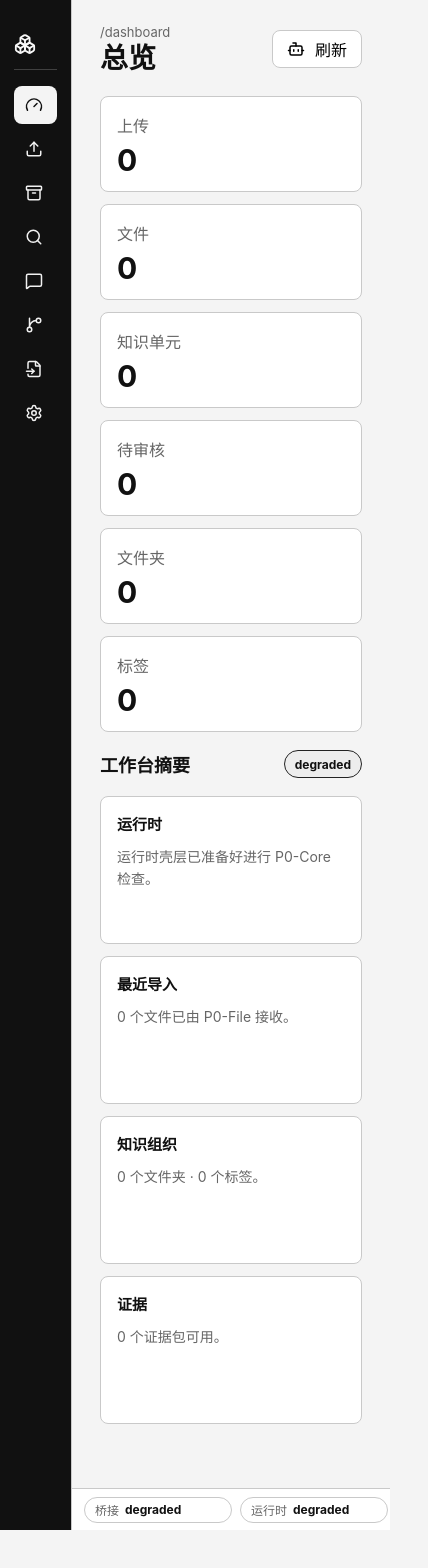
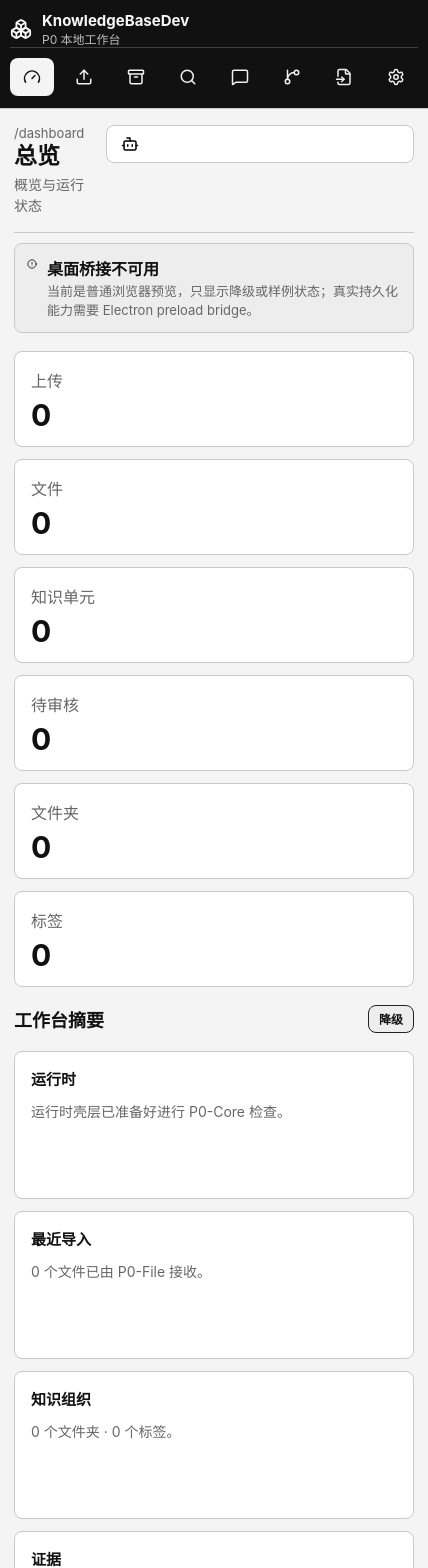
Before and after one commit to liyxx821-afk/AI-Database-Product, a React (Vite) app in the folder apps/renderer/: page / in a window 390 px wide. Shown: the top 1568 px of the page, 428 px wide, since content can reach past the window. Before the commit the page ends 1530 px from the top, so only its background shows below. Built offline with nearby package versions, Linux system fonts and the light colour scheme.

Commit message:
feat: polish p0 workspace ui shell

```diff
--- a/apps/renderer/src/app/App.tsx
+++ b/apps/renderer/src/app/App.tsx
@@ -211,12 +211,14 @@ export function App() {
           <div>
             <div className="route-path">{activeRoute.path}</div>
             <h1>{t(activeRoute.labelKey)}</h1>
+            <p className="route-summary">{t(activeRoute.summaryKey)}</p>
           </div>
           <button className="icon-command" type="button" title={t("action.refresh")} onClick={() => runtime.refresh()}>
             <Bot aria-hidden="true" size={18} />
             <span>{t("action.refresh")}</span>
           </button>
         </header>
+        <BridgeNotice />
         <RoutePanel path={activePath} />
       </main>
 
@@ -247,6 +249,39 @@ function StatusPill({ label, value }: { label: string; value: string }) {
       <span>{label}</span>
       <strong>{value}</strong>
     </div>
+  );
+}
+
+const stateLabelKeys: Partial<Record<string, MessageKey>> = {
+  available: "state.available",
+  degraded: "state.degraded",
+  done: "state.done",
+  empty: "state.empty",
+  loading: "state.loading",
+  not_ready: "state.notReady",
+  ready: "state.ready",
+  recoverable_error: "state.recoverableError",
+  unavailable: "state.unavailable",
+  unknown: "state.unknown"
+};
+
+function StateChip({ state, label }: { state: string; label?: string }) {
+  const t = useT();
+  const key = stateLabelKeys[state];
+  return <span className={`state-chip state-${state}`}>{label ?? (key ? t(key) : state)}</span>;
+}
+
+function BridgeNotice() {
+  const t = useT();
+  if (hasBridge()) return null;
+  return (
+    <section className="workspace-notice state-degraded" aria-live="polite">
+      <AlertCircle aria-hidden="true" size={16} />
+      <div>
+        <strong>{t("shell.bridgeDegradedTitle")}</strong>
+        <span>{t("shell.bridgeDegradedBody")}</span>
+      </div>
+    </section>
   );
 }
 
@@ -403,9 +438,7 @@ function ImportPage() {
       <section className="page-frame">
         <div className="section-title-row">
           <h2>{t("import.sourceIntake")}</h2>
-          <span className={`state-chip state-${hasBridge() ? "empty" : "degraded"}`}>
-            {hasBridge() ? t("state.ready") : t("state.degraded")}
-          </span>
+          <StateChip state={hasBridge() ? "ready" : "degraded"} />
         </div>
         <div
           className="upload-zone"
@@ -432,9 +465,10 @@ function ImportPage() {
       <section className="page-frame">
         <div className="section-title-row">
           <h2>{t("import.uploadQueue")}</h2>
-          <span className="state-chip">
-            {queue.length ? t("import.queued", { count: queue.length }) : t("import.emptyQueue")}
-          </span>
+          <StateChip
+            state={queue.length ? "ready" : "empty"}
+            label={queue.length ? t("import.queued", { count: queue.length }) : t("import.emptyQueue")}
+          />
         </div>
         <div className="file-table">
           {queue.length ? (
@@ -640,9 +674,7 @@ function SearchPage() {
       <section className="page-frame">
         <div className="section-title-row">
           <h2>{t("search.preview")}</h2>
-          <span className={`state-chip state-${retrieval.previewState}`}>
-            {retrieval.previewState}
-          </span>
+          <StateChip state={retrieval.previewState} />
         </div>
         <form
           className="query-bar"
@@ -686,7 +718,7 @@ function SearchPage() {
       <section className="page-frame">
         <div className="section-title-row">
           <h2>{t("organization.filters")}</h2>
-          <span className={`state-chip state-${organization.state}`}>{organization.state}</span>
+          <StateChip state={organization.state} />
         </div>
         <OrganizationFilterControls
           projects={organization.projects}
@@ -854,9 +886,7 @@ function AskPage() {
       <section className="page-frame">
         <div className="section-title-row">
           <h2>{t("ask.title")}</h2>
-          <span className={`state-chip state-${retrieval.answerState}`}>
-            {retrieval.answerState}
-          </span>
+          <StateChip state={retrieval.answerState} />
         </div>
         <form
           className="query-bar"
@@ -891,7 +921,7 @@ function AskPage() {
       <section className="page-frame">
         <div className="section-title-row">
           <h2>{t("organization.filters")}</h2>
-          <span className={`state-chip state-${organization.state}`}>{organization.state}</span>
+          <StateChip state={organization.state} />
         </div>
         <OrganizationFilterControls
           projects={organization.projects}
@@ -920,9 +950,7 @@ function AskPage() {
       <section className="page-frame">
         <div className="section-title-row">
           <h2>{t("feedback.title")}</h2>
-          <span className={`state-chip state-${feedbackMemory.feedbackState}`}>
-            {feedbackMemory.feedbackState}
-          </span>
+          <StateChip state={feedbackMemory.feedbackState} />
         </div>
         <p className="section-note">{t("feedback.appendOnly")}</p>
         <div className="feedback-actions">
@@ -988,9 +1016,7 @@ function AskPage() {
       <section className="page-frame">
         <div className="section-title-row">
           <h2>{t("memory.title")}</h2>
-          <span className={`state-chip state-${feedbackMemory.memoryState}`}>
-            {feedbackMemory.memoryState}
-          </span>
+          <StateChip state={feedbackMemory.memoryState} />
         </div>
         <p className="section-note">{t("memory.body")}</p>
         <div className="memory-form">
@@ -1276,9 +1302,7 @@ function OutputsPage() {
         <div className="section-title-row">
           <h2>{t("memory.drafts")}</h2>
           <div className="inline-actions">
-            <span className={`state-chip state-${feedbackMemory.memoryState}`}>
-              {feedbackMemory.memoryState}
-            </span>
+            <StateChip state={feedbackMemory.memoryState} />
             <button className="icon-command" type="button" onClick={feedbackMemory.refreshMemories}>
               <RefreshCw aria-hidden="true" size={16} />
               <span>{t("action.refresh")}</span>
@@ -1549,7 +1573,7 @@ function KnowledgeExportPanel({
       <div className="section-title-row">
         <h2>{t("knowledgeExport.title")}</h2>
         <div className="inline-actions">
-          <span className={`state-chip state-${exportState}`}>{exportState}</span>
+          <StateChip state={exportState} />
           <button className="icon-command" type="button" onClick={onRefreshOrganization}>
             <RefreshCw aria-hidden="true" size={16} />
             <span>{t("action.refresh")}</span>
@@ -1715,7 +1739,7 @@ function KnowledgeExportPanel({
       <div className="section-title-row compact-title-row">
         <h3>{t("knowledgeExport.history")}</h3>
         <div className="inline-actions">
-          <span className={`state-chip state-${historyState}`}>{historyState}</span>
+          <StateChip state={historyState} />
           <button className="icon-command" type="button" onClick={onRefreshHistory}>
             <RefreshCw aria-hidden="true" size={16} />
             <span>{t("action.refresh")}</span>
@@ -1885,7 +1909,7 @@ function FeedbackDiagnosticsPanel({
       <div className="section-title-row">
         <h2>{t("feedback.diagnostics")}</h2>
         <div className="inline-actions">
-          <span className={`state-chip state-${state}`}>{state}</span>
+          <StateChip state={state} />
           <button className="icon-command" type="button" onClick={onRefresh}>
             <RefreshCw aria-hidden="true" size={16} />
             <span>{t("action.refresh")}</span>
@@ -2100,7 +2124,7 @@ function FeedbackDiagnosticsPanel({
       <div className="section-title-row compact-title-row">
         <h3>{t("feedback.exportHistory")}</h3>
         <div className="inline-actions">
-          <span className={`state-chip state-${exportHistoryState}`}>{exportHistoryState}</span>
+          <StateChip state={exportHistoryState} />
           <button className="icon-command" type="button" onClick={onRefreshHistory}>
             <RefreshCw aria-hidden="true" size={16} />
             <span>{t("action.refresh")}</span>
@@ -2393,7 +2417,7 @@ function OrganizationPanel({
       <div className="section-title-row">
         <h2>{t("organization.title")}</h2>
         <div className="inline-actions">
-          <span className={`state-chip state-${state}`}>{state}</span>
+          <StateChip state={state} />
           <button className="icon-command" type="button" onClick={onRefresh}>
             <RefreshCw aria-hidden="true" size={16} />
             <span>{t("action.refresh")}</span>
@@ -2744,7 +2768,7 @@ function TextToSqlPanel({
       <div className="section-title-row">
         <h2>{t("textToSql.title")}</h2>
         <div className="inline-actions">
-          <span className={`state-chip state-${state}`}>{state}</span>
+          <StateChip state={state} />
           <StatusPill label="provider" value={preview?.provider_status ?? "not_ready"} />
         </div>
       </div>
@@ -2845,7 +2869,10 @@ function EvidenceItemsPanel({
     <section className="page-frame">
       <div className="section-title-row">
         <h2>{t("evidence.items")}</h2>
-        <span className="state-chip">{items.length ? t("evidence.itemCount", { count: items.length }) : state}</span>
+        <StateChip
+          state={items.length ? "ready" : state}
+          label={items.length ? t("evidence.itemCount", { count: items.length }) : undefined}
+        />
       </div>
       <div className="file-table">
         {items.length ? (
@@ -3111,7 +3138,7 @@ function CitationDetailPanel({
     <section className="page-frame">
       <div className="section-title-row">
         <h2>{t("citation.detail")}</h2>
-        <span className={`state-chip state-${state}`}>{state}</span>
+        <StateChip state={state} />
       </div>
       {errorCode ? (
         <div className="row-note">
@@ -3279,7 +3306,7 @@ function CitationDetailPanel({
               <div className="annotation-box">
                 <div className="section-title-row compact-title-row">
                   <h3>{t("citation.annotations")}</h3>
-                  <span className={`state-chip state-${annotationState}`}>{annotationState}</span>
+                  <StateChip state={annotationState} />
                 </div>
                 {annotationErrorCode ? (
                   <div className="row-note">
@@ -3399,7 +3426,7 @@ function CitationDetailPanel({
           <section className="focused-citation">
             <div className="section-title-row compact-title-row">
               <h3>{t("citation.compare")}</h3>
-              <span className={`state-chip state-${compareState}`}>{compareState}</span>
+              <StateChip state={compareState} />
             </div>
             <div className="inline-actions">
               <button
@@ -3555,7 +3582,7 @@ function SettingsPage() {
       <section className="page-frame">
         <div className="section-title-row">
           <h2>{t("settings.languageTitle")}</h2>
-          <span className={`state-chip state-${settings.state}`}>{settings.state}</span>
+          <StateChip state={settings.state} />
         </div>
         <div className="settings-row">
           <div>
@@ -3615,7 +3642,7 @@ function PageFrame({
     <section className="page-frame">
       <div className="section-title-row">
         <h2>{title}</h2>
-        <span className={`state-chip state-${state}`}>{state}</span>
+        <StateChip state={state} />
       </div>
       <div className="panel-grid">
         {sections.map(([heading, body]) => (
--- a/apps/renderer/src/services/i18n.ts
+++ b/apps/renderer/src/services/i18n.ts
@@ -10,6 +10,8 @@ export const defaultLanguage: LanguageCode = "zh-CN";
 export const messages = {
   "zh-CN": {
     "app.meta": "P0 本地工作台",
+    "shell.bridgeDegradedTitle": "桌面桥接不可用",
+    "shell.bridgeDegradedBody": "当前是普通浏览器预览，只显示降级或样例状态；真实持久化能力需要 Electron preload bridge。",
     "nav.label": "知识工作台",
     "route.dashboard": "总览",
     "route.import": "导入",
@@ -300,11 +302,21 @@ export const messages = {
     "settings.providerFallback": "sqlite-vec 能力探测尚未加载。",
     "empty.bridgeUnavailable": "桌面桥接不可用。",
     "empty.none": "无",
+    "state.available": "可用",
+    "state.degraded": "降级",
+    "state.done": "完成",
+    "state.empty": "空",
+    "state.loading": "加载中",
+    "state.notReady": "未就绪",
     "state.ready": "就绪",
-    "state.degraded": "降级"
+    "state.recoverableError": "可恢复错误",
+    "state.unavailable": "不可用",
+    "state.unknown": "未知"
   },
   "en-US": {
     "app.meta": "P0 local workspace",
+    "shell.bridgeDegradedTitle": "Desktop bridge unavailable",
+    "shell.bridgeDegradedBody": "This browser preview only shows degraded or fixture-safe state; persistence requires the Electron preload bridge.",
     "nav.label": "Knowledge Workspace",
     "route.dashboard": "Dashboard",
     "route.import": "Import",
@@ -595,8 +607,16 @@ export const messages = {
     "settings.providerFallback": "sqlite-vec capability probe not loaded yet.",
     "empty.bridgeUnavailable": "Desktop bridge unavailable.",
     "empty.none": "none",
+    "state.available": "available",
+    "state.degraded": "degraded",
+    "state.done": "done",
+    "state.empty": "empty",
+    "state.loading": "loading",
+    "state.notReady": "not ready",
     "state.ready": "ready",
-    "state.degraded": "degraded"
+    "state.recoverableError": "recoverable error",
+    "state.unavailable": "unavailable",
+    "state.unknown": "unknown"
   }
 } as const;
 
--- a/apps/renderer/src/styles.css
+++ b/apps/renderer/src/styles.css
@@ -20,7 +20,7 @@
 
 body {
   margin: 0;
-  min-width: 960px;
+  min-width: 0;
   min-height: 720px;
   background: var(--bg);
   color: var(--text);
@@ -113,6 +113,8 @@ button {
   justify-content: space-between;
   gap: 18px;
   margin-bottom: 22px;
+  border-bottom: 1px solid var(--border);
+  padding-bottom: 16px;
 }
 
 .workspace-header h1 {
@@ -126,10 +128,43 @@ button {
   font-size: 13px;
 }
 
+.route-summary {
+  max-width: 760px;
+  margin: 6px 0 0;
+  color: var(--muted);
+  font-size: 14px;
+  line-height: 1.45;
+}
+
+.workspace-notice {
+  display: flex;
+  align-items: flex-start;
+  gap: 10px;
+  margin: -8px 0 18px;
+  border: 1px solid var(--border);
+  border-radius: var(--radius);
+  background: var(--surface-muted);
+  padding: 12px;
+  color: var(--text);
+}
+
+.workspace-notice div {
+  display: grid;
+  gap: 2px;
+  min-width: 0;
+}
+
+.workspace-notice span {
+  color: var(--muted);
+  font-size: 13px;
+  line-height: 1.45;
+}
+
 .icon-command {
   background: var(--surface);
   border-color: var(--border);
   padding: 0 14px;
+  white-space: nowrap;
 }
 
 .icon-command:disabled {
@@ -146,7 +181,7 @@ button {
 
 .metric-row {
   display: grid;
-  grid-template-columns: repeat(4, minmax(0, 1fr));
+  grid-template-columns: repeat(auto-fit, minmax(150px, 1fr));
   gap: 12px;
 }
 
@@ -177,6 +212,7 @@ button {
 
 .section-title-row {
   display: flex;
+  flex-wrap: wrap;
   align-items: center;
   justify-content: space-between;
   gap: 12px;
@@ -184,7 +220,9 @@ button {
 
 .inline-actions {
   display: inline-flex;
+  flex-wrap: wrap;
   align-items: center;
+  justify-content: flex-end;
   gap: 8px;
 }
 
@@ -236,13 +274,14 @@ button {
 
 .panel-grid {
   display: grid;
-  grid-template-columns: repeat(3, minmax(0, 1fr));
+  grid-template-columns: repeat(auto-fit, minmax(220px, 1fr));
   gap: 12px;
 }
 
 .panel {
   min-height: 148px;
   padding: 16px;
+  overflow-wrap: anywhere;
 }
 
 .panel h3 {
@@ -258,13 +297,27 @@ button {
 .state-chip {
   display: inline-flex;
   align-items: center;
+  justify-content: center;
   min-height: 28px;
   border: 1px solid var(--border-strong);
-  border-radius: 999px;
+  border-radius: var(--radius);
   padding: 0 10px;
   font-size: 12px;
   font-weight: 700;
   background: #fff;
+}
+
+.state-available,
+.state-done,
+.state-ready {
+  background: #ffffff;
+}
+
+.state-empty,
+.state-loading,
+.state-not_ready,
+.state-unknown {
+  background: #f8f8f8;
 }
 
 .state-degraded,
@@ -287,15 +340,19 @@ button {
   align-items: center;
   gap: 6px;
   min-width: 148px;
+  max-width: 100%;
   min-height: 26px;
   border: 1px solid var(--border);
-  border-radius: 999px;
+  border-radius: var(--radius);
   padding: 0 10px;
   font-size: 12px;
+  overflow-wrap: anywhere;
 }
 
 .status-pill strong {
   color: var(--text);
+  min-width: 0;
+  overflow-wrap: anywhere;
 }
 
 .upload-zone {
@@ -332,7 +389,7 @@ button {
 
 .query-bar {
   display: grid;
-  grid-template-columns: minmax(0, 1fr) auto auto;
+  grid-template-columns: minmax(0, 1fr) repeat(2, minmax(116px, max-content));
   gap: 10px;
 }
 
@@ -549,11 +606,22 @@ button {
 .memory-label {
   display: flex;
   flex: 1 1 220px;
+  flex-wrap: wrap;
   align-items: center;
   justify-content: space-between;
   gap: 12px;
   color: var(--muted);
   font-size: 13px;
+}
+
+.memory-label > span {
+  flex: 0 0 132px;
+}
+
+.memory-label .query-input,
+.memory-label .settings-select {
+  flex: 1 1 180px;
+  min-width: 0;
 }
 
 .memory-textarea {
@@ -602,6 +670,11 @@ button {
   border-radius: var(--radius);
   background: var(--surface);
   padding: 12px;
+}
+
+.file-row > *,
+.review-row > * {
+  min-width: 0;
 }
 
 .file-row {
@@ -660,10 +733,6 @@ button {
 }
 
 @media (max-width: 980px) {
-  body {
-    min-width: 0;
-  }
-
   .app-shell {
     grid-template-columns: 72px minmax(0, 1fr);
   }
@@ -687,3 +756,79 @@ button {
     overflow-x: auto;
   }
 }
+
+@media (max-width: 720px) {
+  body {
+    min-height: 100vh;
+  }
+
+  .app-shell {
+    grid-template-columns: 1fr;
+    grid-template-rows: auto minmax(0, 1fr) auto;
+  }
+
+  .sidebar {
+    grid-row: 1;
+    border-right: 0;
+    border-bottom: 1px solid var(--border);
+    padding: 10px;
+  }
+
+  .brand-block {
+    min-height: 38px;
+    margin-bottom: 10px;
+  }
+
+  .brand-block div {
+    display: block;
+  }
+
+  .nav-list {
+    display: flex;
+    gap: 8px;
+    overflow-x: auto;
+    padding-bottom: 2px;
+  }
+
+  .nav-button {
+    flex: 0 0 44px;
+    justify-content: center;
+    width: 44px;
+    padding: 0;
+  }
+
+  .workspace {
+    padding: 16px 14px 20px;
+  }
+
+  .workspace-header {
+    align-items: flex-start;
+    margin-bottom: 18px;
+  }
+
+  .workspace-header h1 {
+    font-size: 23px;
+  }
+
+  .workspace-header .icon-command span,
+  .nav-button span {
+    display: none;
+  }
+
+  .runtime-bar {
+    grid-column: 1;
+    min-height: 42px;
+  }
+
+  .icon-command,
+  .settings-select,
+  .query-input {
+    width: 100%;
+  }
+
+  .inline-actions,
+  .feedback-actions,
+  .copy-actions {
+    width: 100%;
+  }
+}
--- a/package.json
+++ b/package.json
@@ -12,6 +12,7 @@
     "smoke:p0-desktop-runtime": "node scripts/smoke-p0-desktop-runtime.mjs",
     "smoke:p0-packaged-runtime": "node scripts/smoke-p0-packaged-runtime.mjs",
     "smoke:p0-i18n-settings": "node scripts/smoke-p0-i18n-settings.mjs",
+    "smoke:p0-ui-polish": "node scripts/smoke-p0-ui-polish.mjs",
     "smoke:p0-file": "node scripts/smoke-p0-file.mjs",
     "smoke:p0-parse": "node scripts/smoke-p0-parse.mjs",
     "smoke:p0-ku": "node scripts/smoke-p0-ku.mjs",
```
Also changed, not shown: 6 other files (tests, documents, lock files or other folders). Lines whose indentation alone changed are shown as unchanged.
